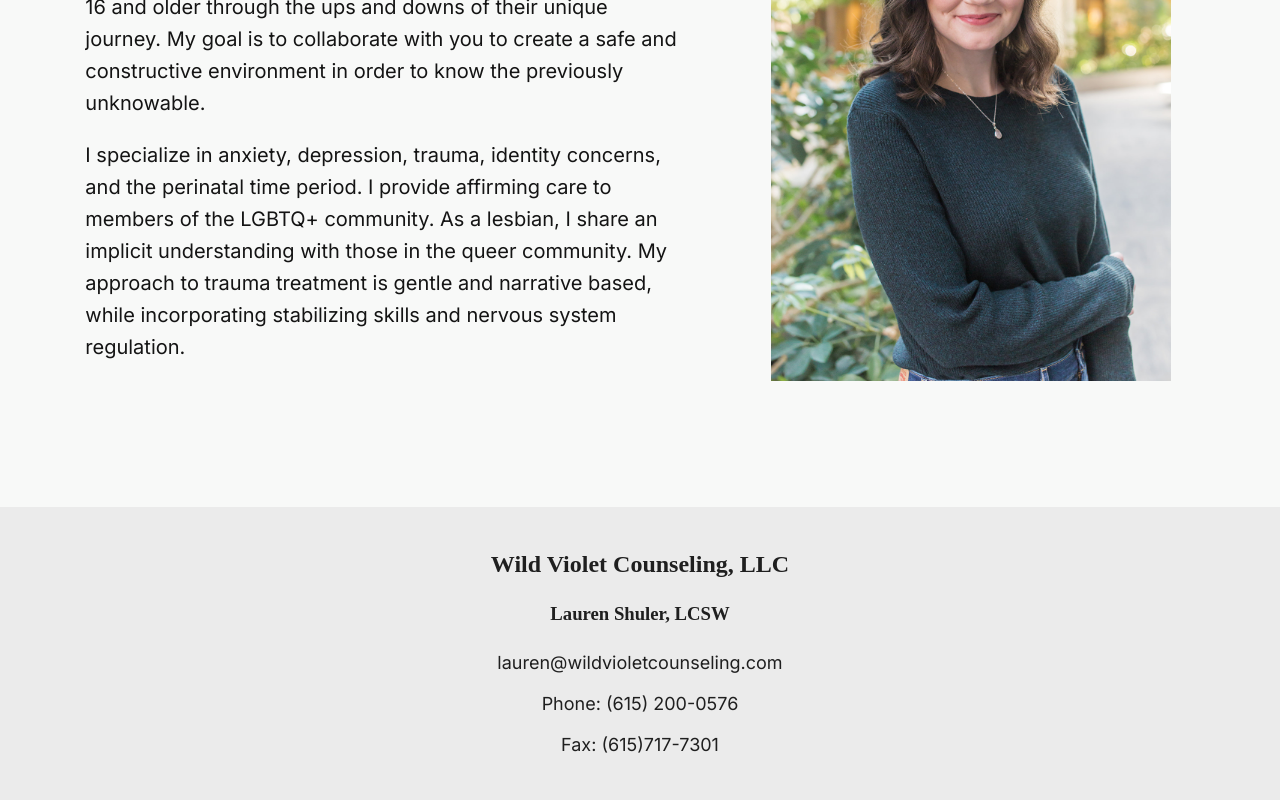
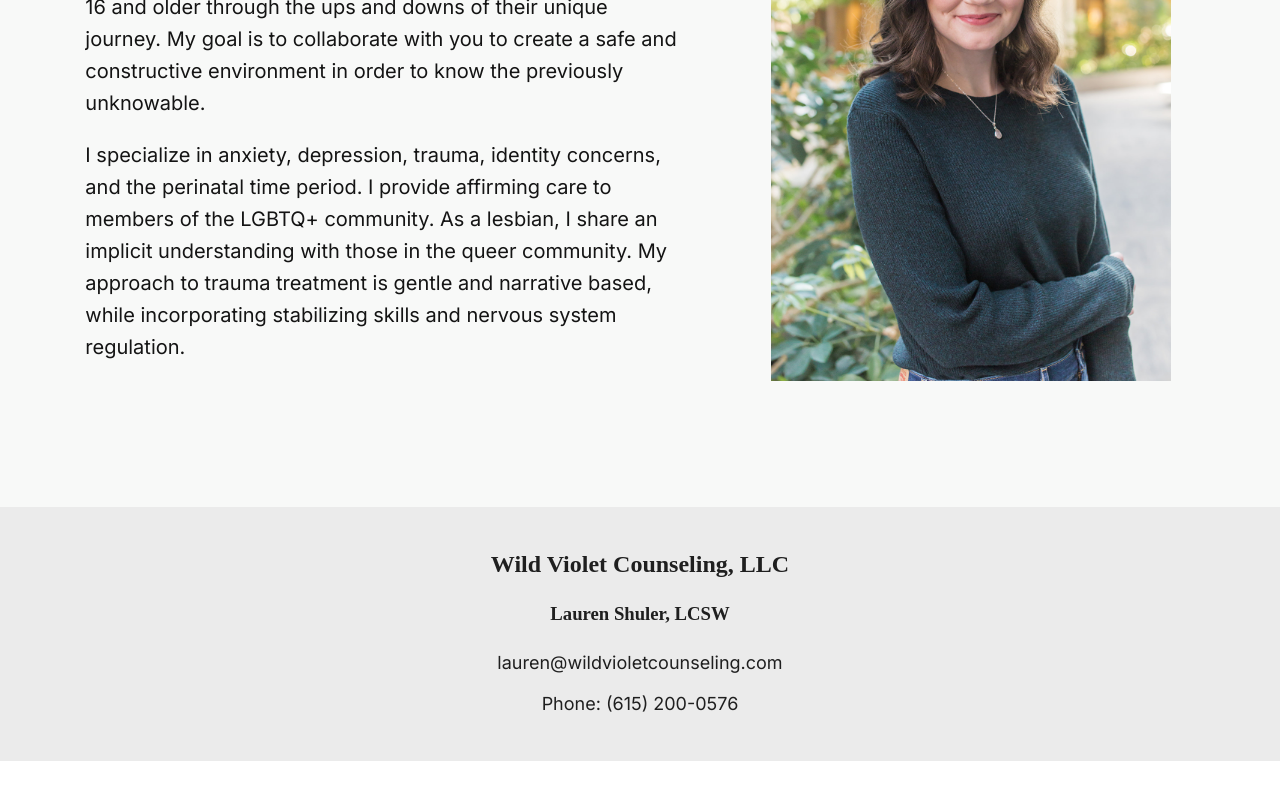
Before and after one commit to powellmad/wild-violet, a React (Create React App) app: page / in a window 1280 px wide. Shown: the part 1101-1901 px from the top of the page. After the commit the page ends 1862 px from the top, so only its background shows below. Built offline with nearby package versions, Linux system fonts and the light colour scheme; a web font is replaced by a local one.

Commit message:
removed fax number

```diff
--- a/src/components/Contact.jsx
+++ b/src/components/Contact.jsx
@@ -9,7 +9,6 @@ function Contact() {
             <h3>Lauren Shuler, LCSW</h3>
             <p>lauren@wildvioletcounseling.com</p>
             <p>Phone: (615) 200-0576</p>
-            <p>Fax: (615)717-7301</p>
             {/* <img className="pride-flag" src={image} alt="inclusive pride flag"/> */}
         </section>
         {/* <section>
```
